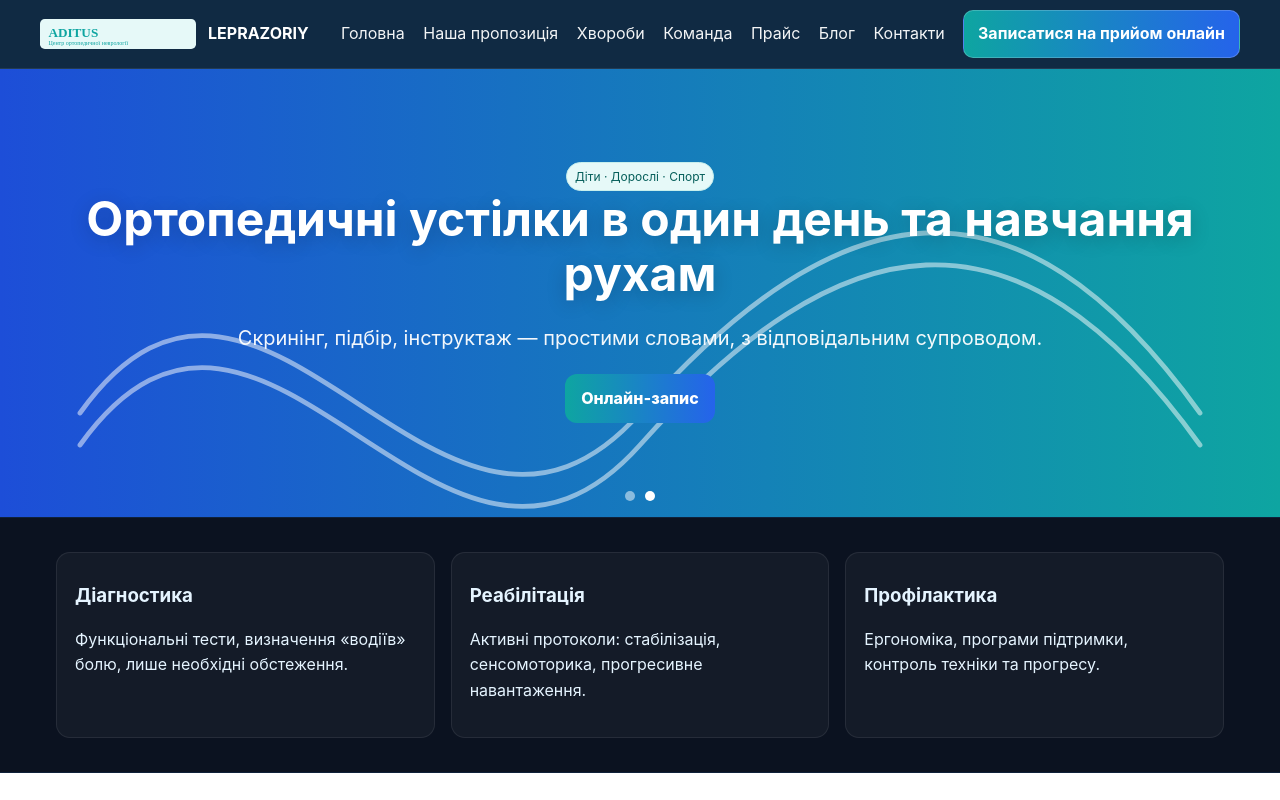
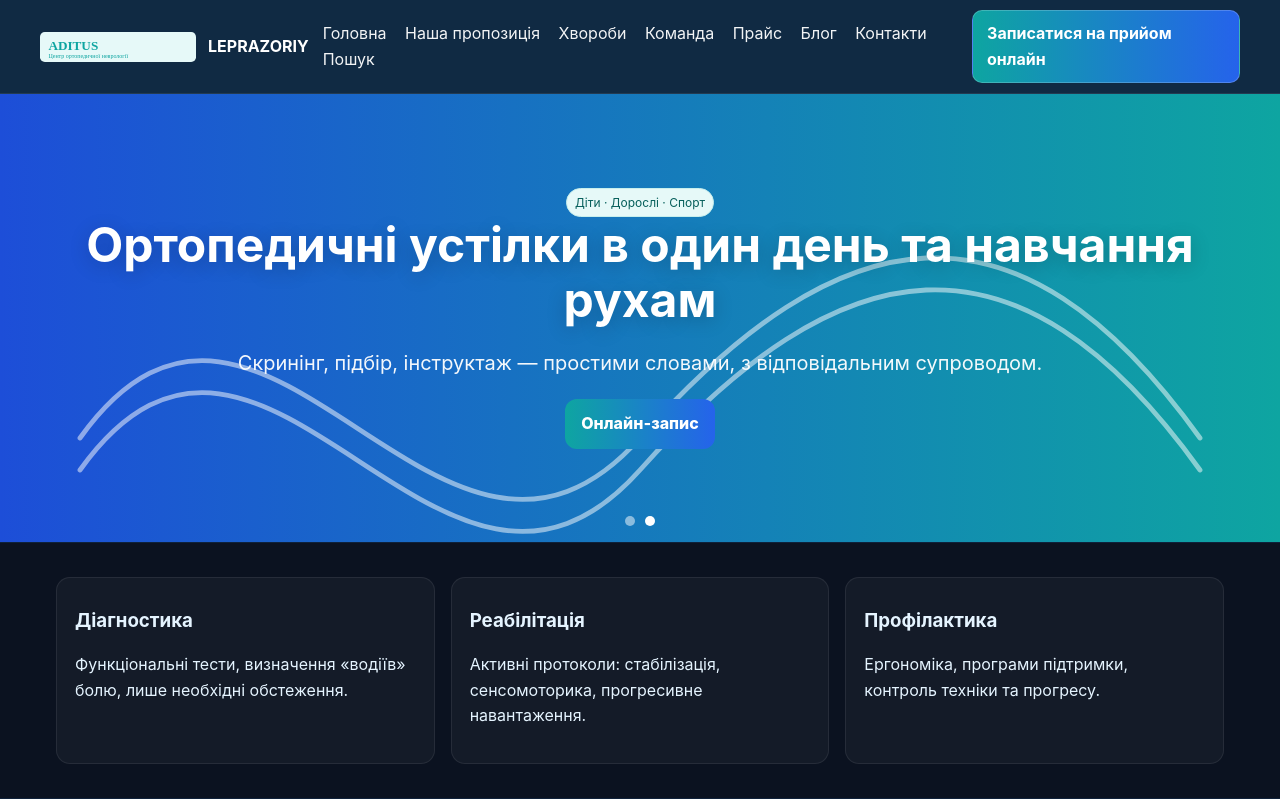
Before and after one commit to okaevichsasha-ux/Leprazoriy, a plain HTML site: page index.html in a window 1280 px wide. Shown: the top 800 px of the page. Drawn offline with Linux system fonts and the light colour scheme; files whose address does not match are found by name.

Commit message:
Update index.html

```diff
--- a/index.html
+++ b/index.html
@@ -22,6 +22,7 @@
       <a href="price.html">Прайс</a>
       <a href="blog.html">Блог</a>
       <a href="index.html#contact">Контакти</a>
+      <a href="search.html">Пошук</a>
     </nav>
     <a class="cta" href="index.html#contact">Записатися на прийом онлайн</a>
   </div>
```
